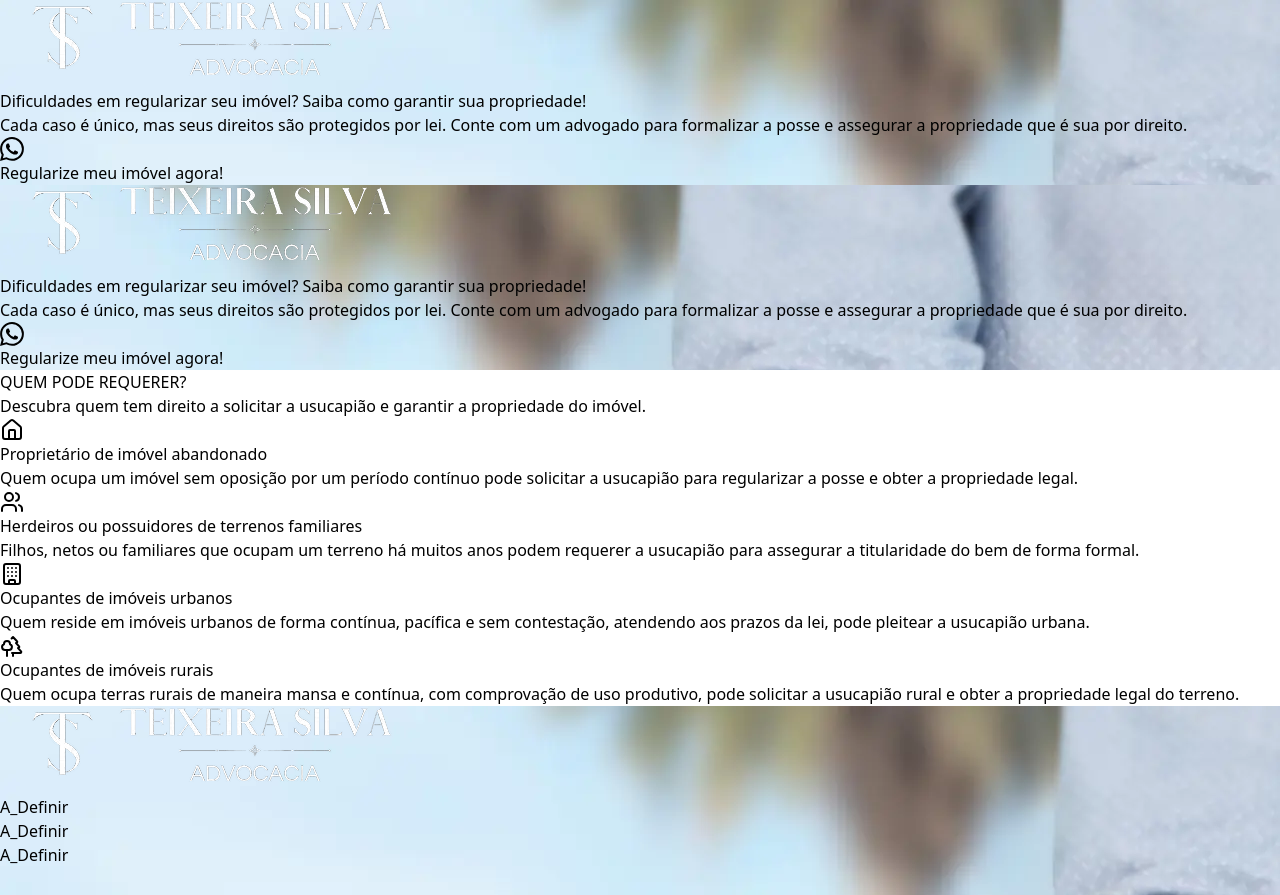
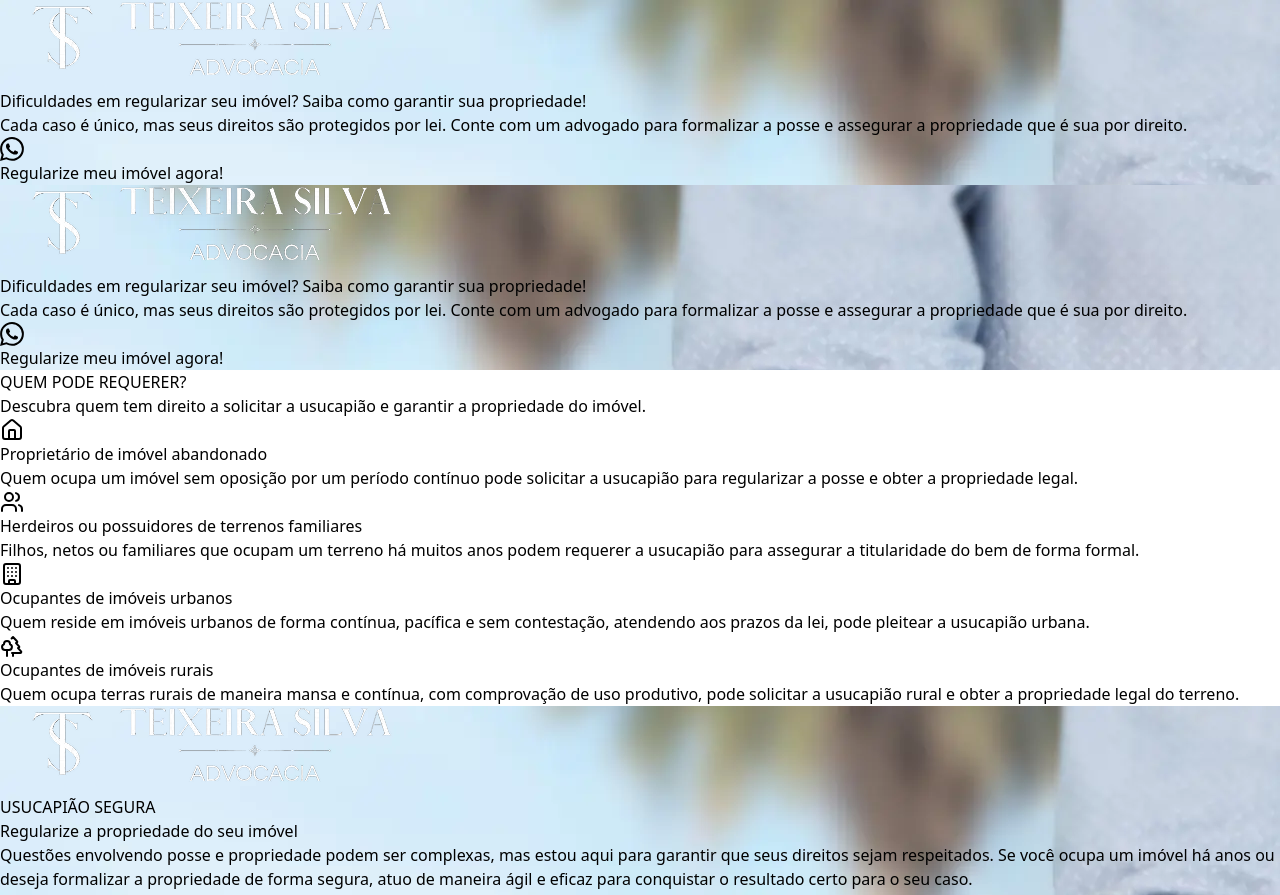
Before and after one commit to Paper-Street-Softwares/LPV-Teixeira-Silva, a React (Vite) app: page / in a window 1280 px wide. Shown: the top 895 px of the page. Built offline with nearby package versions, Linux system fonts and the light colour scheme; a web font is replaced by a local one.

Commit message:
fix: About

```diff
--- a/src/content/contentLp01.jsx
+++ b/src/content/contentLp01.jsx
@@ -175,21 +175,23 @@ const contentLp01 = {
       alt: "logomarca",
     },
     sectionHeader: {
-      miniTag: "A_Definir",
-      title: "A_Definir",
+      miniTag: "USUCAPIÃO SEGURA",
+      title: "Regularize a propriedade do seu imóvel",
     },
     paragraph: (
       <p>
-        A_Definir
+        Questões envolvendo posse e propriedade podem ser complexas, mas estou
+        aqui para garantir que seus direitos sejam respeitados. Se você ocupa um
+        imóvel há anos ou deseja formalizar a propriedade de forma segura, atuo
+        de maneira ágil e eficaz para conquistar o resultado certo para o seu
+        caso.
         <br />
         <br />
-        A_Definir
-        <br />
-        <br />
-        A_Definir
+        Minha missão é assegurar que você tenha a propriedade que lhe pertence
+        por direito. Entre em contato e saiba como posso ajudar!
       </p>
     ),
-    buttonLabel: "A_Definir",
+    buttonLabel: "Garanta a propriedade do seu imóvel agora!",
     ctaButtonAriaLabel: "Botão de Contato",
   },
   steps: {
```
